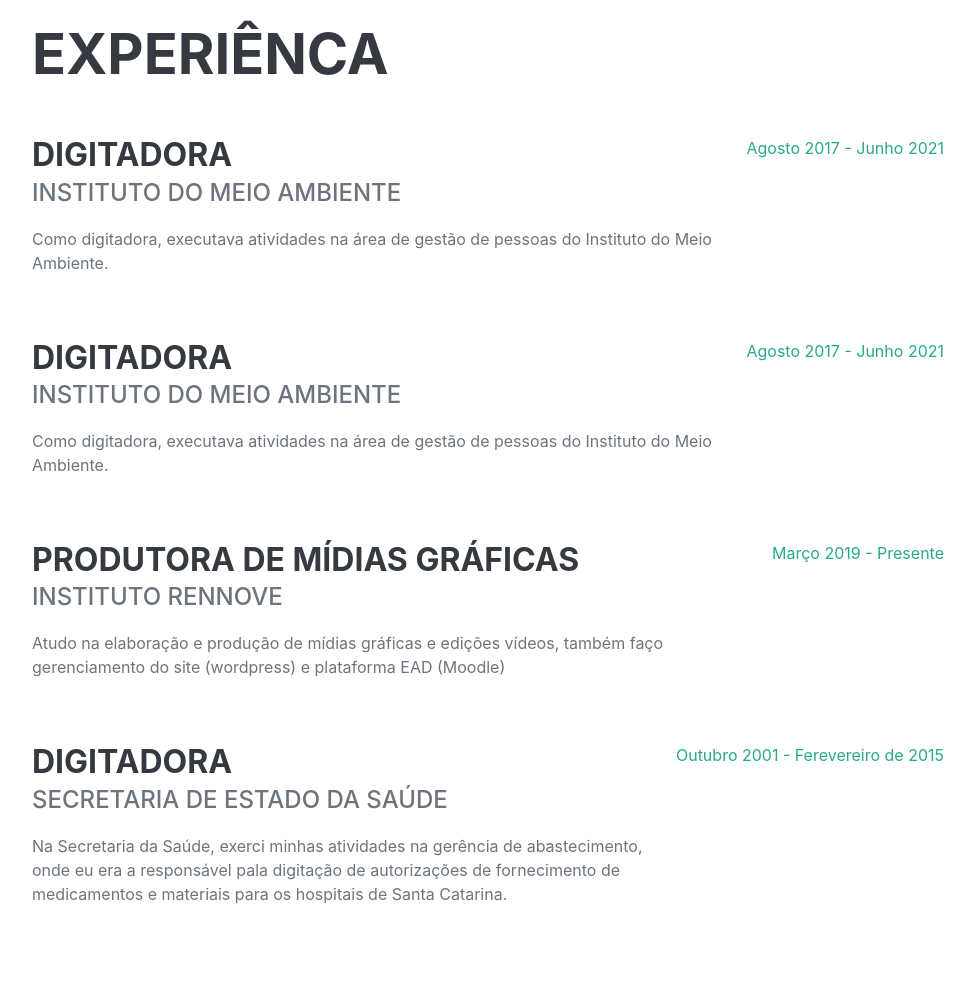
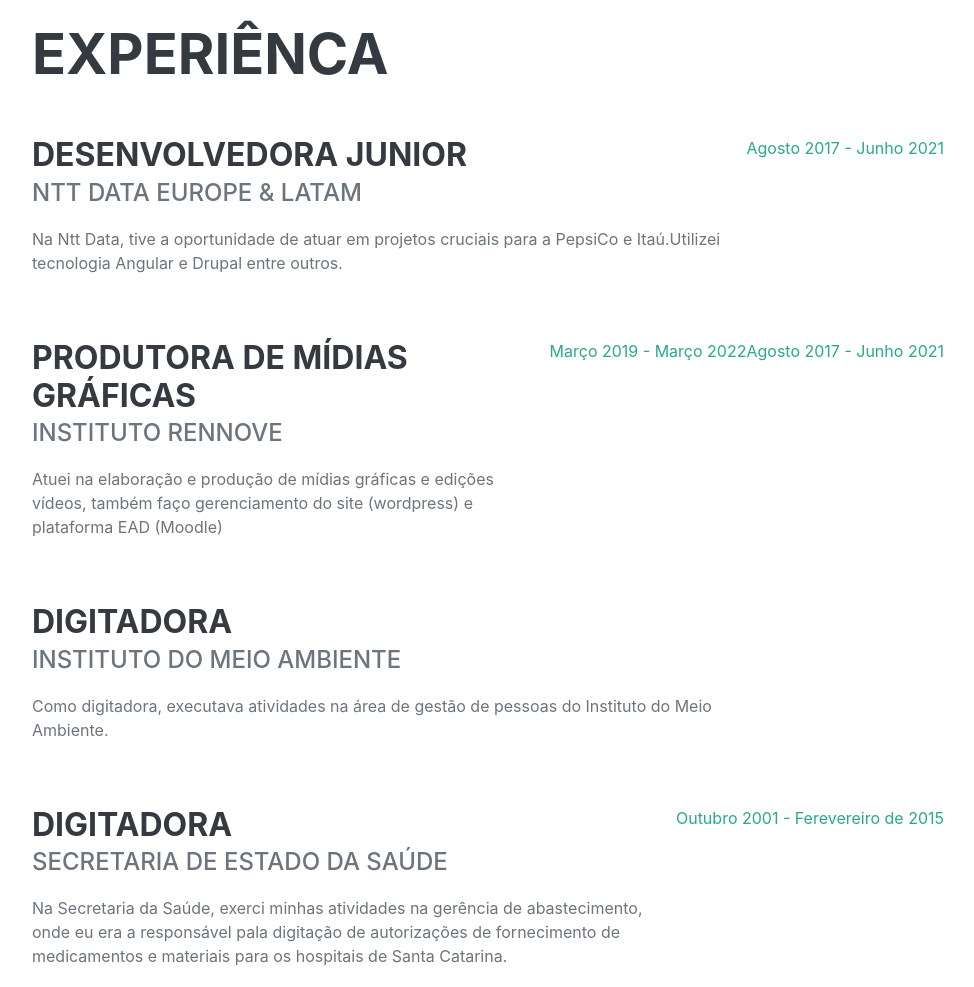
Before and after one commit to gragra02/curriculo-grazi, a plain HTML site: page index.html in a window 1280 px wide. Shown: the part 860-1847 px from the top of the page, without its empty margins (288-1262 px from the left). Drawn offline with nearby package versions, Linux system fonts and the light colour scheme; a web font is replaced by a local one.

Commit message:
Update index.html

```diff
--- a/index.html
+++ b/index.html
@@ -69,27 +69,27 @@
                     <h2 data-aos="fade-right" class="mb-5">Experiênca</h2>
                     <div data-aos="fade-left"  class="d-flex flex-column flex-md-row justify-content-between mb-5">
                         <div class="flex-grow-1">
+                            <h3 class="mb-0">Desenvolvedora Junior</h3>
+                            <div class="subheading mb-3">NTT DATA Europe & Latam </div>
+                            <p>Na Ntt Data, tive a oportunidade de atuar em projetos cruciais para a PepsiCo e Itaú.Utilizei tecnologia Angular e Drupal entre outros.</p>
+                        </div>
+                        <div class="flex-shrink-0"><span class="text-primary">Agosto 2017 - Junho 2021</span></div>
+                    </div>
+                    <div data-aos="fade-left"  class="d-flex flex-column flex-md-row justify-content-between mb-5">
+                        <div class="flex-grow-1">
+                               <div data-aos="fade-left" class="d-flex flex-column flex-md-row justify-content-between mb-5">
+                        <div class="flex-grow-1">
+                            <h3 class="mb-0">Produtora de Mídias Gráficas</h3>
+                            <div class="subheading mb-3">Instituto Rennove</div>
+                            <p>Atuei na elaboração e produção de mídias gráficas e edições vídeos, também faço gerenciamento do site (wordpress) e plataforma EAD (Moodle)</p>
+                        </div>
+                        <div class="flex-shrink-0"><span class="text-primary">Março 2019 - Março 2022 </span></div>
+                    </div>
                             <h3 class="mb-0">Digitadora</h3>
                             <div class="subheading mb-3">Instituto do Meio Ambiente</div>
                             <p>Como digitadora, executava atividades na área de gestão de pessoas do Instituto do Meio Ambiente.</p>
                         </div>
                         <div class="flex-shrink-0"><span class="text-primary">Agosto 2017 - Junho 2021</span></div>
-                    </div>
-                    <div data-aos="fade-left"  class="d-flex flex-column flex-md-row justify-content-between mb-5">
-                        <div class="flex-grow-1">
-                            <h3 class="mb-0">Digitadora</h3>
-                            <div class="subheading mb-3">Instituto do Meio Ambiente</div>
-                            <p>Como digitadora, executava atividades na área de gestão de pessoas do Instituto do Meio Ambiente.</p>
-                        </div>
-                        <div class="flex-shrink-0"><span class="text-primary">Agosto 2017 - Junho 2021</span></div>
-                    </div>
-                    <div data-aos="fade-left" class="d-flex flex-column flex-md-row justify-content-between mb-5">
-                        <div class="flex-grow-1">
-                            <h3 class="mb-0">Produtora de Mídias Gráficas</h3>
-                            <div class="subheading mb-3">Instituto Rennove</div>
-                            <p>Atudo na elaboração e produção de mídias gráficas e edições vídeos, também faço gerenciamento do site (wordpress) e plataforma EAD (Moodle)</p>
-                        </div>
-                        <div class="flex-shrink-0"><span class="text-primary">Março 2019 - Presente</span></div>
                     </div>
                     <div data-aos="fade-left" class="d-flex flex-column flex-md-row justify-content-between mb-5">
                         <div class="flex-grow-1">
@@ -136,7 +136,7 @@
                         <li class="list-inline-item"><i class="fab fa-js-square"></i></li>
                         <li class="list-inline-item"><i class="fab fa-angular"></i>
                         <li class="list-inline-item"><i class="fab fa-wordpress"></i>
-
+                        <li class="list-inline-item"><i class="fab fa-github"></i>
 
                     </ul>
                     <div data-aos="fade-left" class="subheading mb-3">Outros Conhecimentos</div>
```
